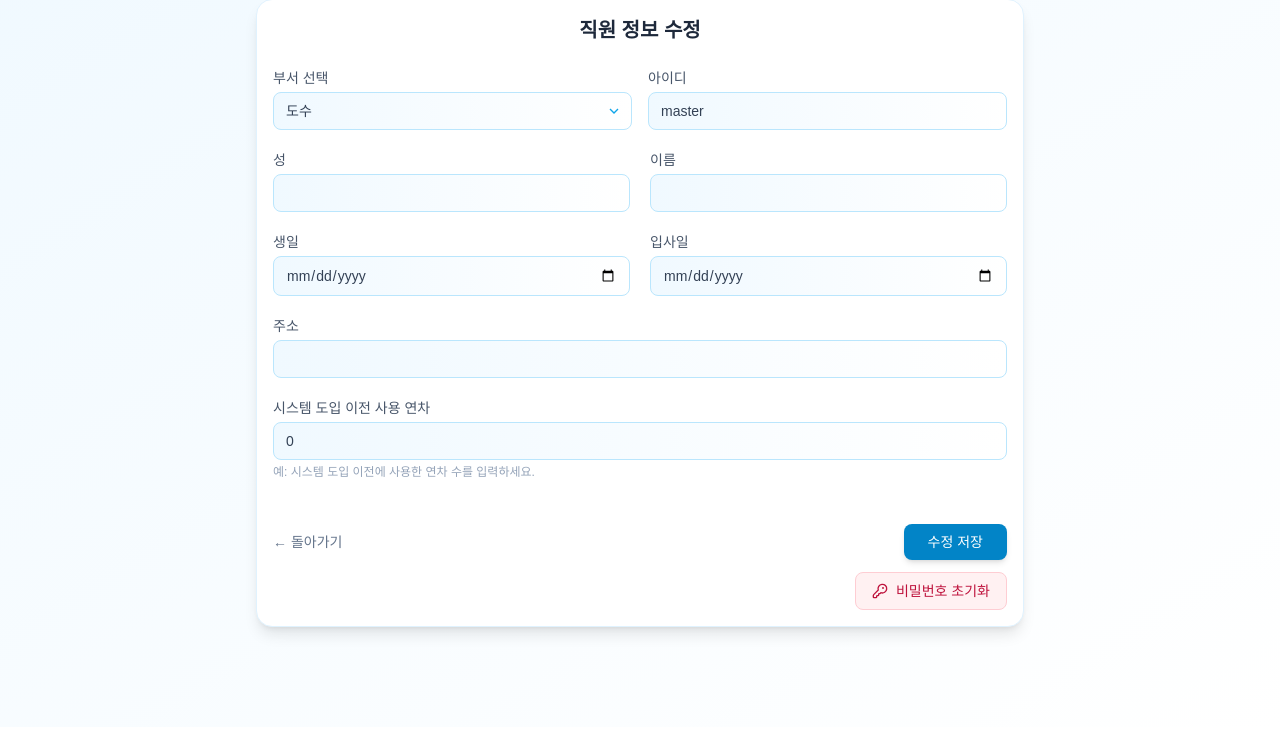
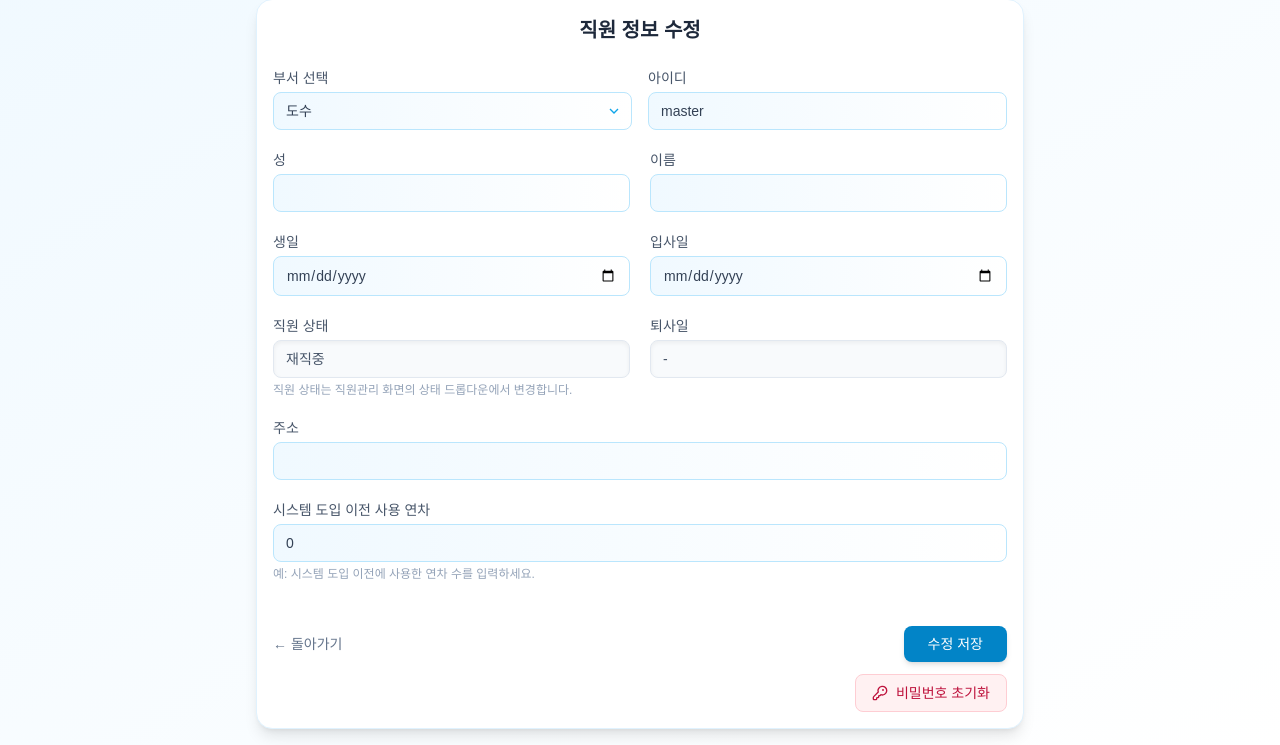
Before and after one commit to wjswk28/gaja_vacation_system, a Flask app: page /employee/edit/1 in a window 1280 px wide. Shown: the part 73-818 px from the top of the page. Before the commit the page ends 713 px from the top, so only its background shows below. Run offline with Flask 3, Linux system fonts and the light colour scheme; a user stored in the database is signed in; some libraries are stand-ins or nearby versions.

Commit message:
Update edit_employee.html

```diff
--- a/app/templates/edit_employee.html
+++ b/app/templates/edit_employee.html
@@ -84,6 +84,33 @@
              class="w-full border border-sky-200 bg-gradient-to-r from-sky-50 to-white rounded-lg px-3 py-2 text-sm focus:ring-2 focus:ring-sky-400 focus:border-sky-400 transition" required>
     </div>
 
+    <!-- ✅ 직원 상태: 직원관리 테이블에서만 변경 -->
+    <div>
+      <label class="block text-sm font-medium text-slate-600 mb-1">
+        직원 상태
+      </label>
+      <input type="text"
+            value="{{ employee.employment_status or '재직중' }}"
+            disabled
+            class="w-full border border-slate-200 rounded-lg px-3 py-2
+                    text-sm bg-slate-50 text-slate-600 shadow-inner">
+      <p class="text-xs text-slate-400 mt-1">
+        직원 상태는 직원관리 화면의 상태 드롭다운에서 변경합니다.
+      </p>
+    </div>
+
+    <!-- ✅ 퇴사일 -->
+    <div>
+      <label class="block text-sm font-medium text-slate-600 mb-1">
+        퇴사일
+      </label>
+      <input type="text"
+            value="{{ employee.resign_date.strftime('%Y-%m-%d') if employee.resign_date else '-' }}"
+            disabled
+            class="w-full border border-slate-200 rounded-lg px-3 py-2
+                    text-sm bg-slate-50 text-slate-600 shadow-inner">
+    </div>
+
     <!-- ✅ 주소 -->
     <div class="md:col-span-2">
       <label class="block text-sm font-medium text-slate-600 mb-1">주소</label>
```
